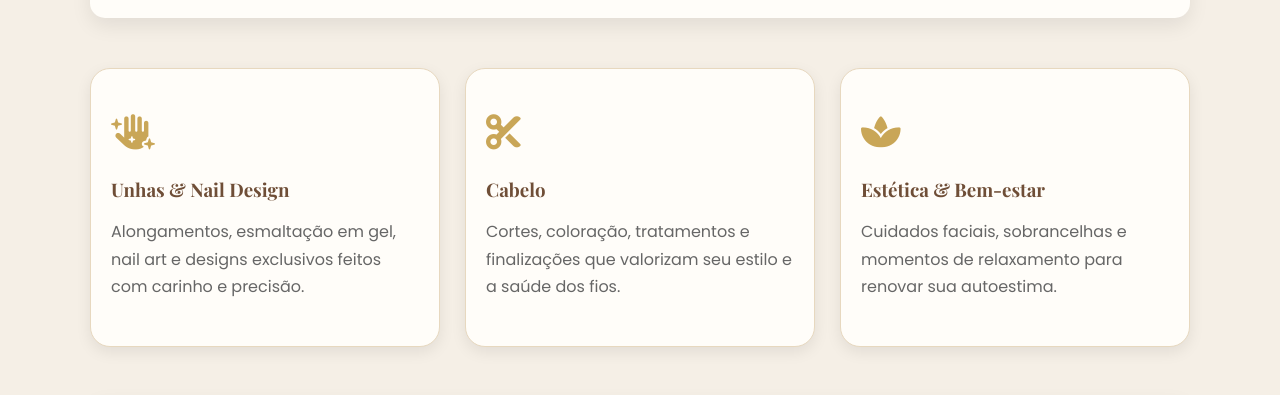
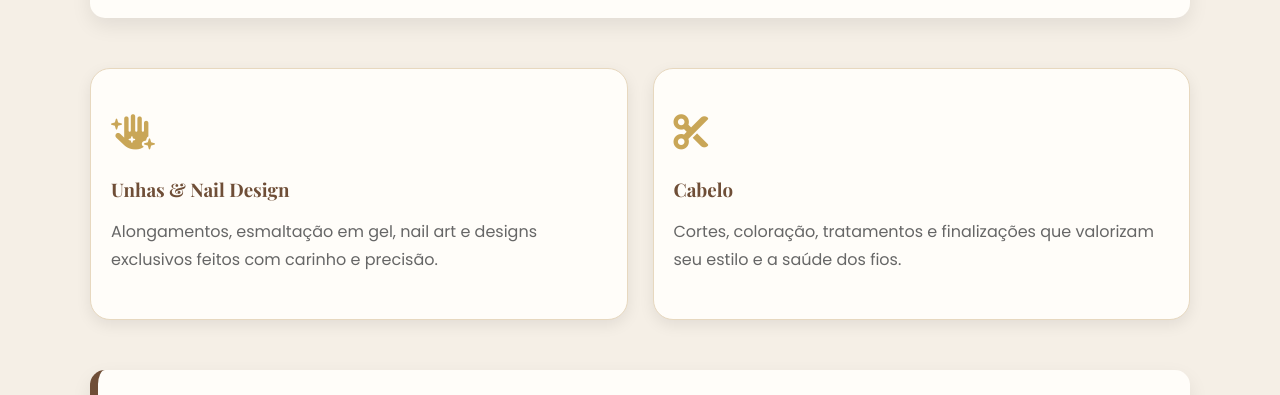
Before and after one commit to izabelap28/naildesign, a website: page index.html in a window 1280 px wide. Shown: the part 888-1283 px from the top of the page. Drawn offline with nearby package versions, Linux system fonts and the light colour scheme.

Commit message:
Remove seção Estética & Bem-estar da página inicial (não oferecido no salão)

```diff
--- a/index.html
+++ b/index.html
@@ -40,7 +40,7 @@
             <div class="linha-dourada"></div>
 
             <p>
-                Há <strong>20 anos</strong> proporcionando beleza, autoestima e bem-estar.
+                Há <strong>20 anos</strong> proporcionando beleza e autoestima.
                 Nossa equipe oferece atendimento personalizado, utilizando produtos de qualidade
                 e as melhores técnicas para valorizar o que há de mais especial em você.
             </p>
@@ -62,12 +62,6 @@
                 <span><i class="fa-solid fa-scissors"></i></span>
                 <h3>Cabelo</h3>
                 <p>Cortes, coloração, tratamentos e finalizações que valorizam seu estilo e a saúde dos fios.</p>
-            </div>
-
-            <div class="item">
-                <span><i class="fa-solid fa-spa"></i></span>
-                <h3>Estética & Bem-estar</h3>
-                <p>Cuidados faciais, sobrancelhas e momentos de relaxamento para renovar sua autoestima.</p>
             </div>
         </section>
 
```
